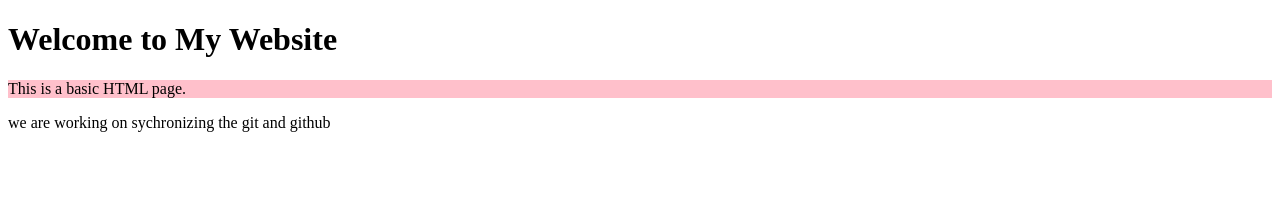
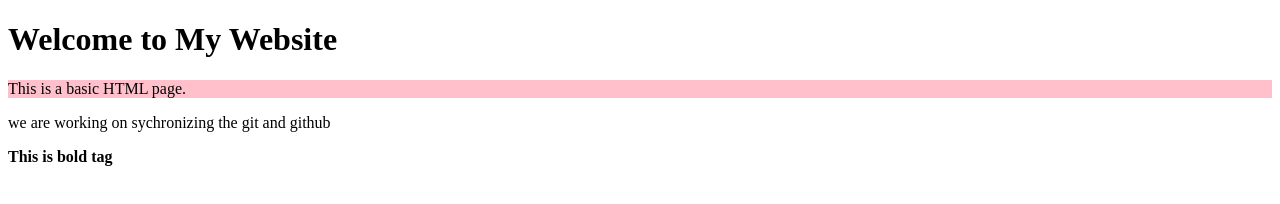
Before and after one commit to srivarna-2007/sync_git, a plain HTML site: page index.html in a window 1280 px wide. Drawn offline with Linux system fonts and the light colour scheme.

Commit message:
Add bold tag to index.html

```diff
--- a/index.html
+++ b/index.html
@@ -9,5 +9,6 @@
     <h1>Welcome to My Website</h1>
     <p style="background-color: pink;">This is a basic HTML page.</p>
     <p>we are working on sychronizing the git and github</p>
+    <b>This is bold tag</b>
 </body>
 </html>
```
